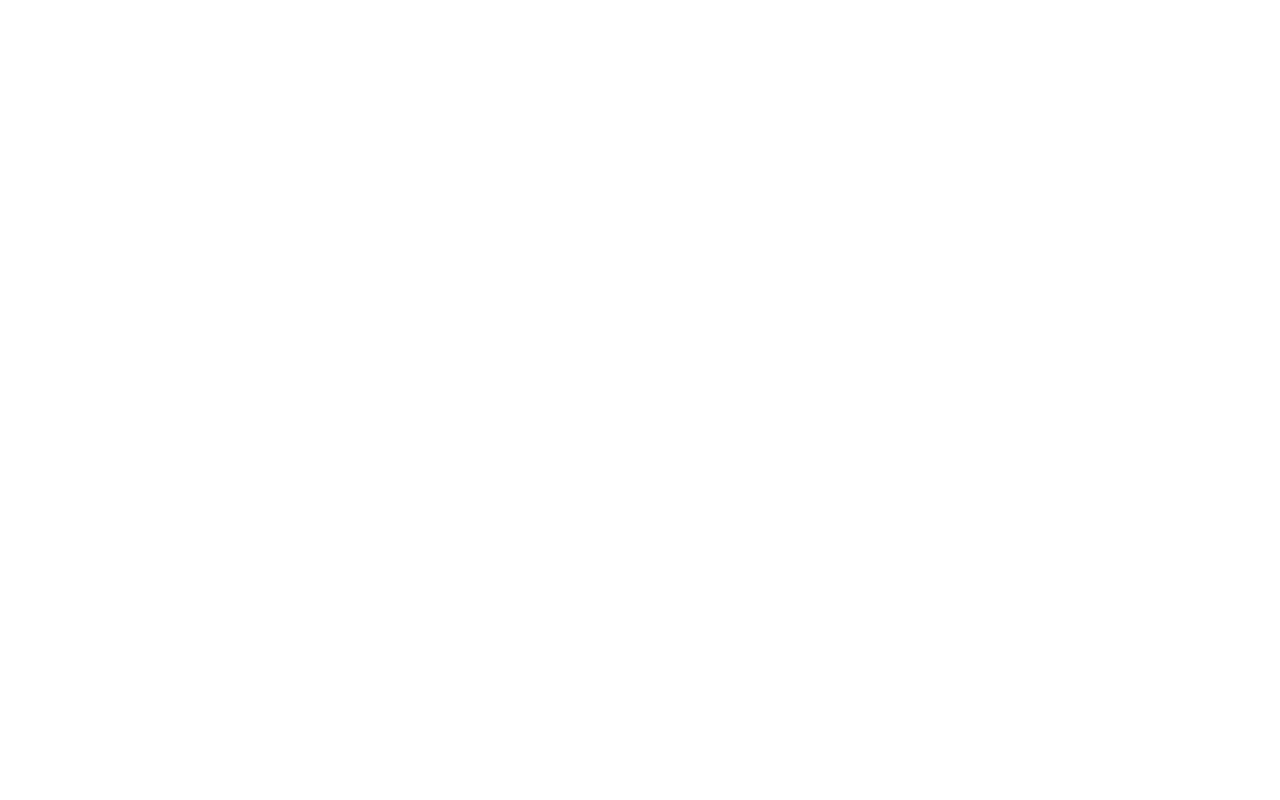
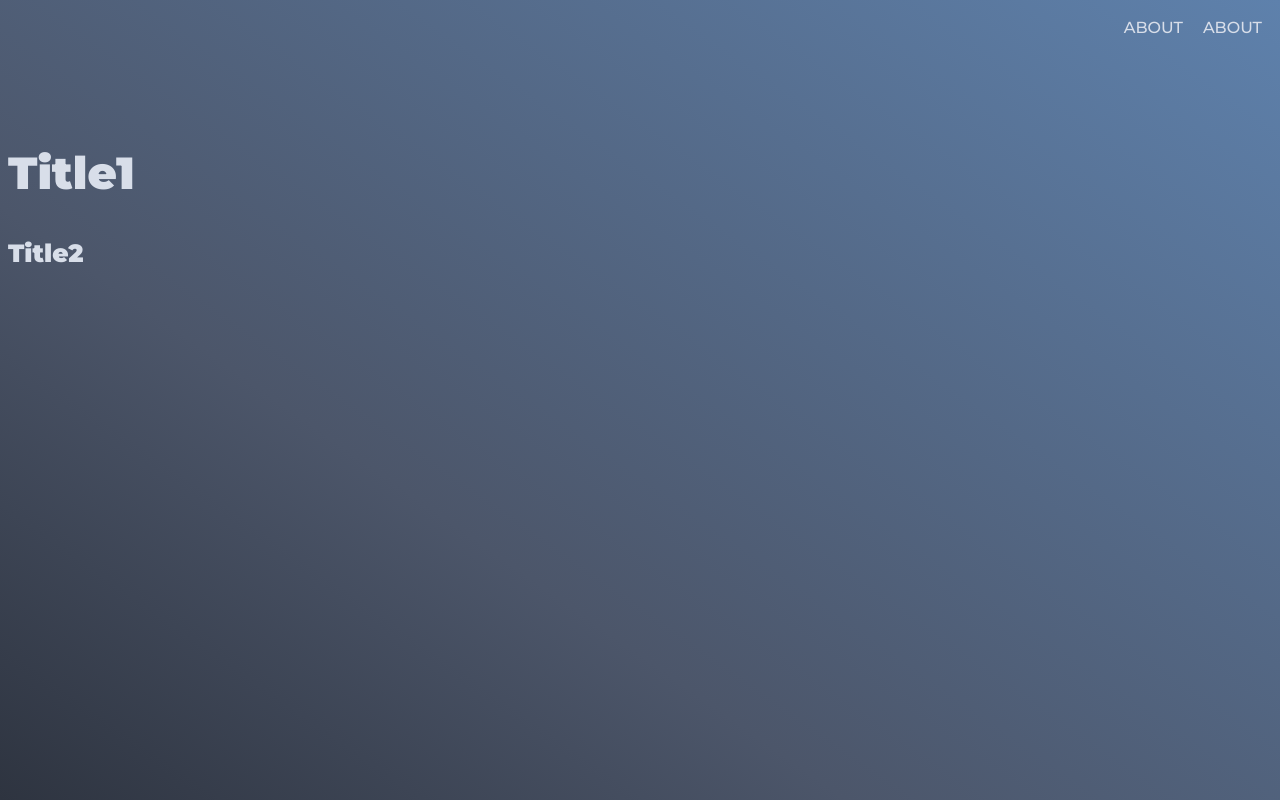
Before and after one commit to sebjohansson/sebjohansson.github.io, a plain HTML site: page index.html in a window 1280 px wide. Drawn offline with Linux system fonts and the light colour scheme.

Commit message:
Did some basic HTML, added css and prepared for JS

```diff
--- a/css/style.css
+++ b/css/style.css
@@ -0,0 +1,59 @@
+@import url('https://fonts.googleapis.com/css2?family=Montserrat:wght@500;900&display=swap');
+html{
+    height: 100%;
+    width: 100%;
+}
+body{
+    background: rgb(46,52,64);
+    background: linear-gradient(35deg, rgba(46,52,64,1) 0%, rgba(76,86,106,1) 35%, rgba(94,129,172,1) 100%);}
+section {
+    display: grid;
+    grid-template-columns: 1fr;
+    grid-template-rows: 80px auto 200px;
+    grid-template-areas:
+    "header"
+    "main-content"
+    "footer";
+    grid-gap: 20px;
+}
+h1{
+    font-size: 45px;
+    color: #D8DEE9;
+    font-family: 'Montserrat', sans-serif;
+}
+h2{
+    font-size: 25px;
+    color: #D8DEE9;
+    font-family: 'Montserrat', sans-serif;
+}
+h3{
+    color: #D8DEE9;
+    font-family: 'Montserrat', sans-serif;
+}
+p{
+    color: #D8DEE9;
+    font-family: 'Montserrat', sans-serif;
+}
+header{
+    grid-area: header;
+    background-color: #111111;
+}
+ul{
+    list-style-type: none;
+    padding: 0;
+    margin: 0;
+    overflow: hidden;
+    font-family: 'Montserrat', sans-serif;
+}
+li{
+    float: right;
+    padding: 10px;
+}
+li a{
+    text-decoration: none;
+    text-transform: uppercase;
+    color: #D8DEE9;
+}
+li a:hover:not(.active) {
+    background-color: #81A1C1;
+}
--- a/index.html
+++ b/index.html
@@ -5,10 +5,21 @@
     <meta name="viewport"
           content="width=device-width, user-scalable=no, initial-scale=1.0, maximum-scale=1.0, minimum-scale=1.0">
     <meta http-equiv="X-UA-Compatible" content="ie=edge">
-    <link type="text/css" href="css/style.css">
+    <link rel="stylesheet" href="css/style.css">
     <title>Portfolio</title>
 </head>
 <body>
 
+<section>
+    <ul>
+        <li><a href="about.html">About</a></li>
+        <li><a href="about.html">About</a></li>
+    </ul>
+    <main>
+        <h1>Title1</h1>
+        <h2>Title2</h2>
+    </main>
+</section>
+
 </body>
 </html>
```
Also changed, not shown: about.html (added, +35 -0 lines), 1 other file.
